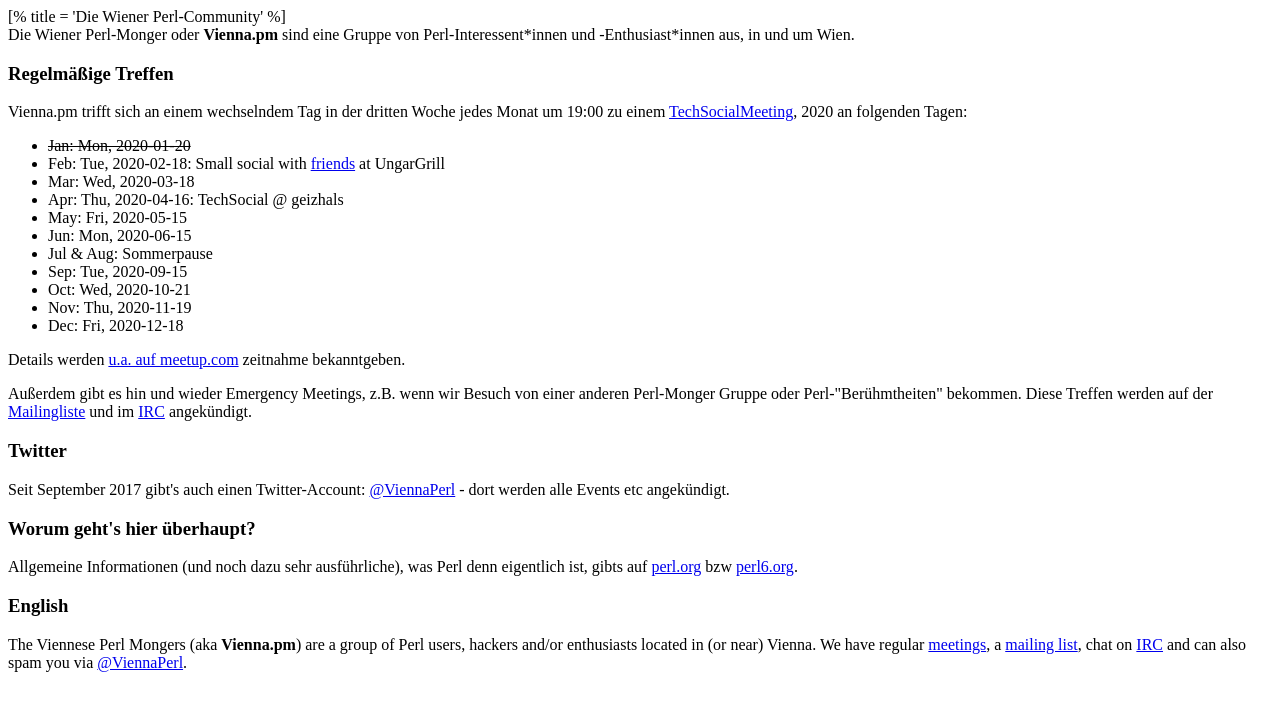
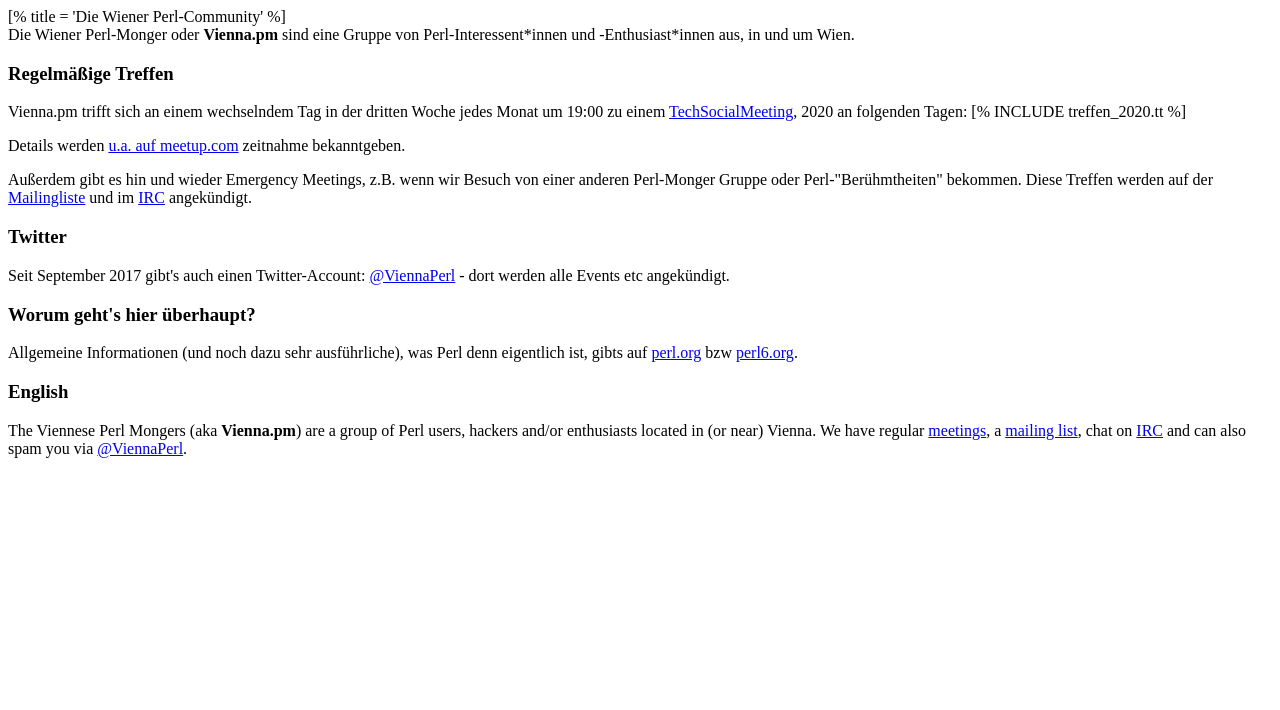
Before and after one commit to viennapm/vienna.pm.org, a plain HTML site: page src/index.html in a window 1280 px wide. Drawn offline with Linux system fonts and the light colour scheme.

Commit message:
march virtual meet

```diff
--- a/src/index.html
+++ b/src/index.html
@@ -7,19 +7,7 @@ Perl-Interessent*innen und -Enthusiast*innen aus, in und um Wien.</div>
 
 <div>Vienna.pm trifft sich an einem wechselndem Tag in der dritten Woche jedes Monat um 19:00 zu einem <a href="treffen.html">TechSocialMeeting</a>, 2020 an folgenden Tagen:
 
-  <ul>
-	  <li style="text-decoration: line-through">Jan: Mon, 2020-01-20</li>
-    <li>Feb: Tue, 2020-02-18: Small social with <a href="https://www.sphericalelephant.com/">friends</a> at UngarGrill</li>
-	  <li>Mar: Wed, 2020-03-18</li>
-	  <li>Apr: Thu, 2020-04-16: TechSocial @ geizhals</li>
-	  <li>May: Fri, 2020-05-15</li>
-	  <li>Jun: Mon, 2020-06-15</li>
-	  <li>Jul & Aug: Sommerpause</li>
-	  <li>Sep: Tue, 2020-09-15</li>
-	  <li>Oct: Wed, 2020-10-21</li>
-	  <li>Nov: Thu, 2020-11-19</li>
-	  <li>Dec: Fri, 2020-12-18</li>
-  </ul>
+[% INCLUDE treffen_2020.tt %]
 
 <p>Details werden <a href="https://www.meetup.com/Vienna-Perl-Mongers">u.a. auf meetup.com</a> zeitnahme bekanntgeben.</div>
 
```
Also changed, not shown: src/treffen.html (+1 -13 lines), 1 other file.
